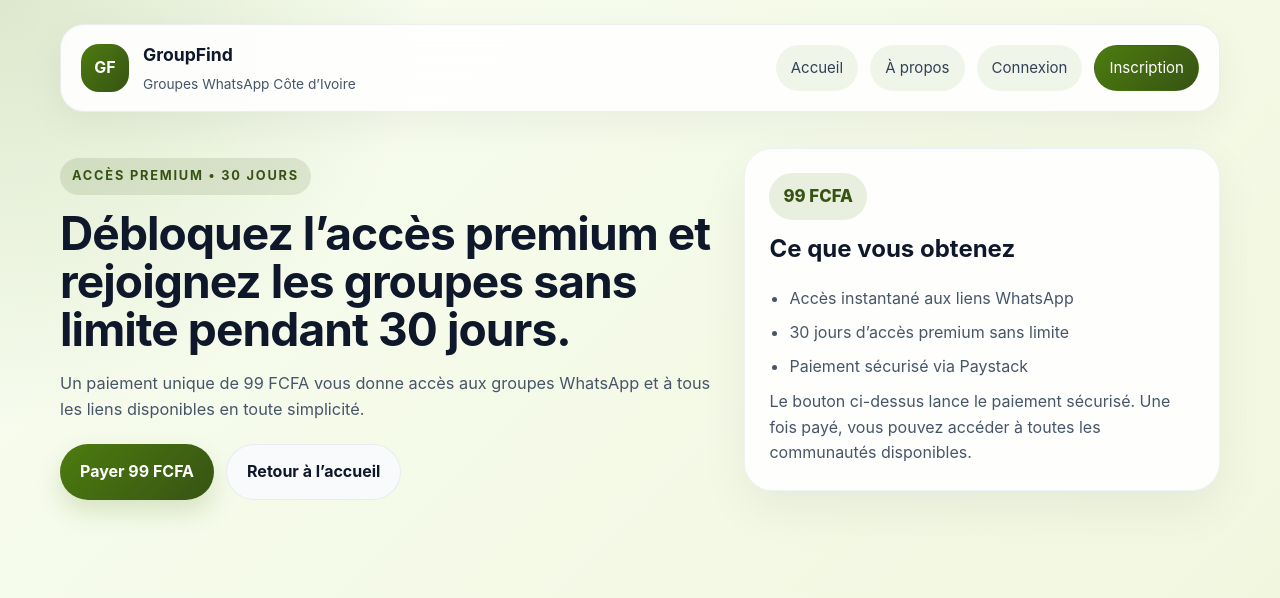
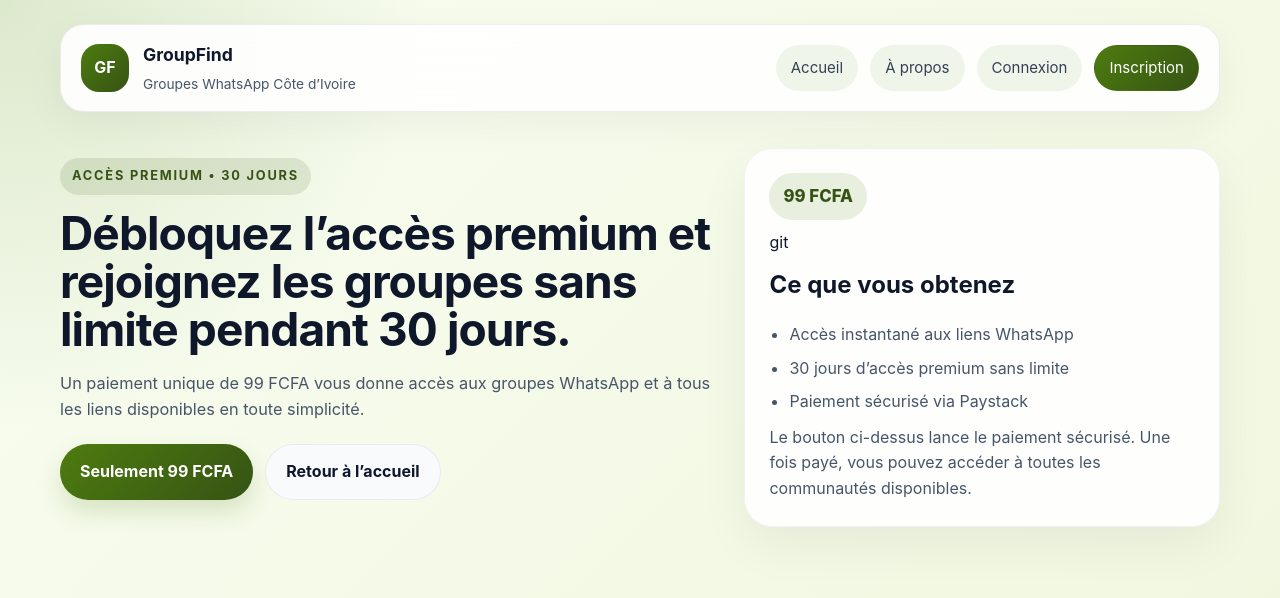
Before and after one commit to tobehonestlabs-rgb/GroupFind, a Next.js app: page /payment in a window 1280 px wide. Shown: the top 598 px of the page. Built offline with nearby package versions, Linux system fonts and the light colour scheme; no server answers.

Commit message:
changed price marketing

```diff
--- a/app/payment/page.tsx
+++ b/app/payment/page.tsx
@@ -54,7 +54,7 @@ export default function PaymentPage() {
           </p>
           <div className="hero-actions">
             <button className="button" onClick={handlePay} disabled={loading}>
-              {loading ? 'Préparation du paiement...' : 'Payer 99 FCFA'}
+              {loading ? 'Préparation du paiement...' : 'Seulement 99 FCFA'}
             </button>
             <a href="/" className="button secondary">
               Retour à l’accueil
@@ -63,7 +63,7 @@ export default function PaymentPage() {
         </div>
 
         <div className="card payment-card">
-          <div className="price-pill">99 FCFA</div>
+          <div className="price-pill">99 FCFA</div>git
           <h2 style={{ margin: 0 }}>Ce que vous obtenez</h2>
           <ul className="feature-list">
             <li>Accès instantané aux liens WhatsApp</li>
```
